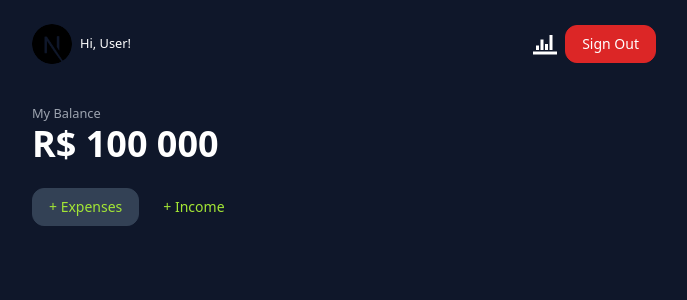
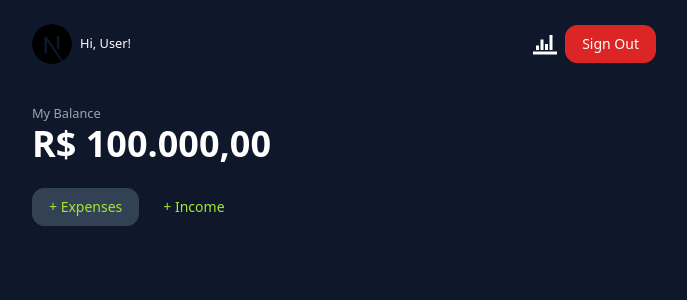
Before and after one commit to joao0814/TripFi_project, a Next.js app: page / in a window 1280 px wide. Shown: the top 300 px of the page, without its empty margins (296-983 px from the left). Built offline with nearby package versions, Linux system fonts and the light colour scheme.

Commit message:
feat: add currency formatter

```diff
--- a/src/app/page.jsx
+++ b/src/app/page.jsx
@@ -5,7 +5,7 @@ export default function Home() {
     <main className="container max-w-2xl px-6 mx-auto">
       <section className="py-3">
         <small className="text-gray-400 text-md">My Balance</small>
-        <h2 className="text-4xl font-bold">R$ 100 000</h2>
+        <h2 className="text-4xl font-bold">{currencyFormatter(100000)}</h2>
       </section>
 
       <section className="flex items-center gap-2 py-3">
--- /dev/null
+++ b/src/lib/utils.js
@@ -0,0 +1,8 @@
+export const currencyFormatter = (amount) => {
+    const formatter = Intl.NumberFormat("pt-BR", {
+        currency: "BRL",
+        style: "currency",
+    });
+
+    return formatter.format(amount);
+};
```
